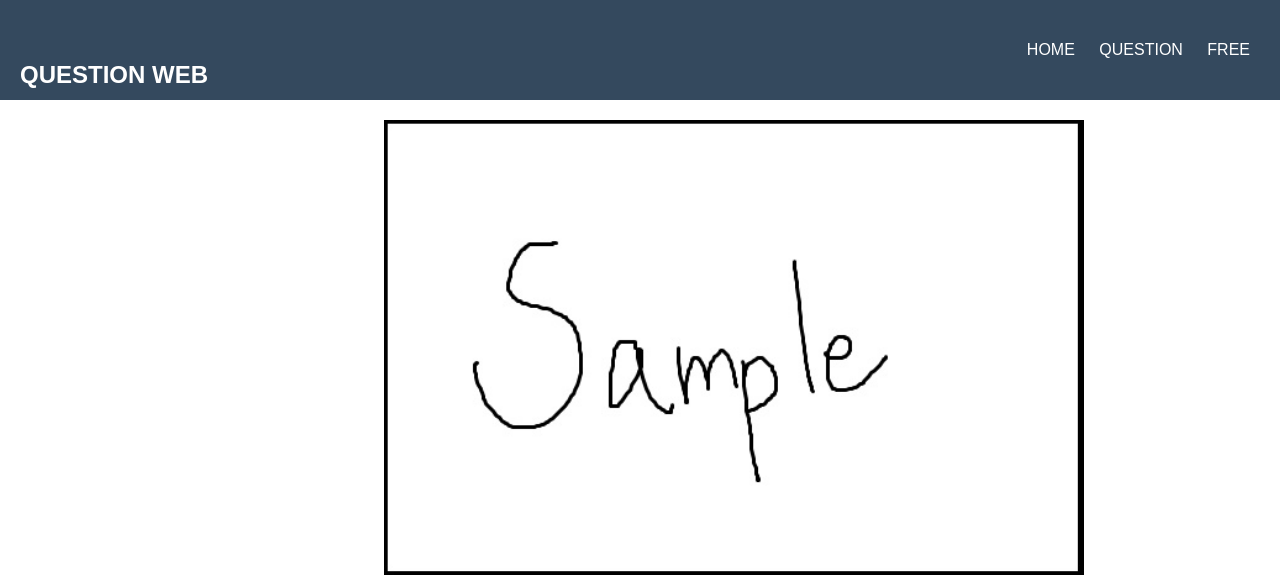
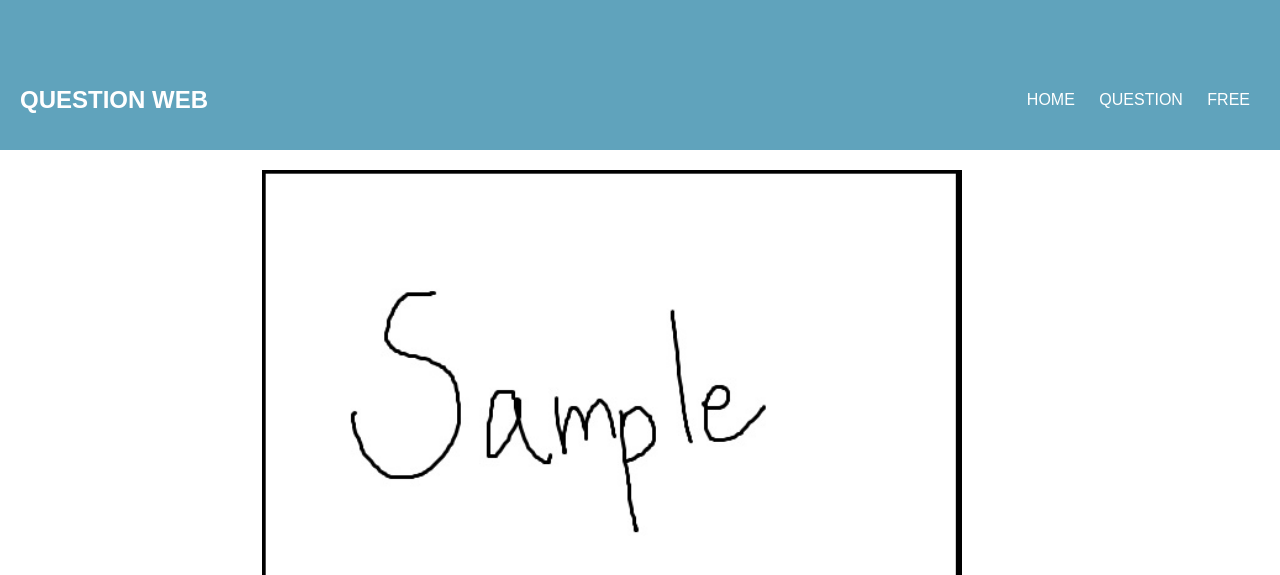
Before and after one commit to visionWWW/QuestionWeb, a PHP site: page / in a window 1280 px wide. Shown: the top 575 px of the page. Run offline with PHP 8.4, Linux system fonts and the light colour scheme.

Commit message:
Update style.css
색 변경, 메뉴 바 내리기 (로그인 창 들어갈 공간 만들기)

```diff
--- a/style.css
+++ b/style.css
@@ -4,20 +4,20 @@
   font-family: "montserrat",sans-serif;
 }
 .header{
-  height: 100px;
-  background: #34495e;
+  height: 150px;
+  background: #60a3bc;
   padding: 0 20px;
   color: #fff;
 }
 .logo{
-  line-height: 150px;
+  line-height: 200px;
   float: left;
   text-transform: uppercase;
 }
 
 .menu{
   float: right;
-  line-height: 100px;
+  line-height: 200px;
 }
 .menu a{
   color: #fff;
@@ -41,7 +41,7 @@
 .menu a:hover,
 .show-menu-btn:hover,
 .hide-menu-btn:hover{
-  color: #3498db;
+  color: #60a3bc;
 }
 
 #chk{
@@ -70,7 +70,7 @@
     position: fixed;
     width: 100%;
     height: 100vh;
-    background: #333;
+    background: #3c6382;
     right: -100%;
     top: 0;
     text-align: center;
```
